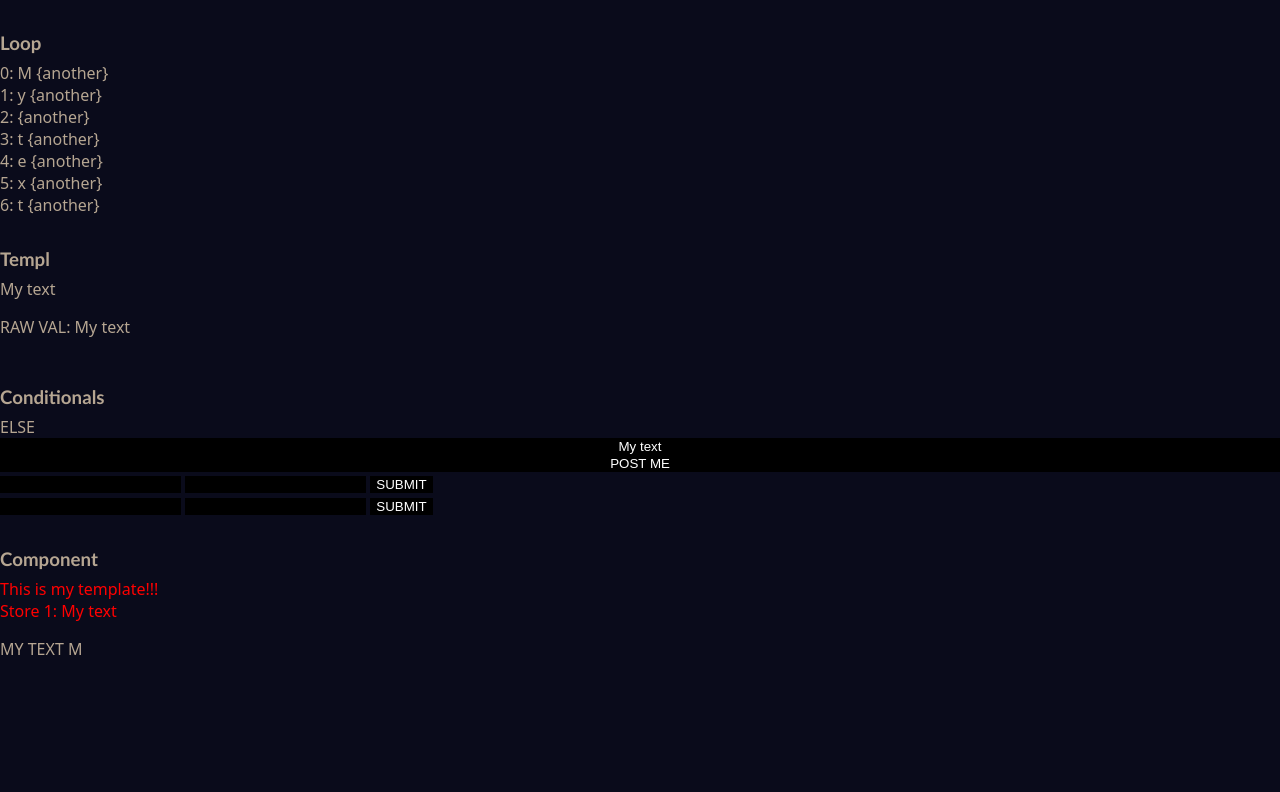
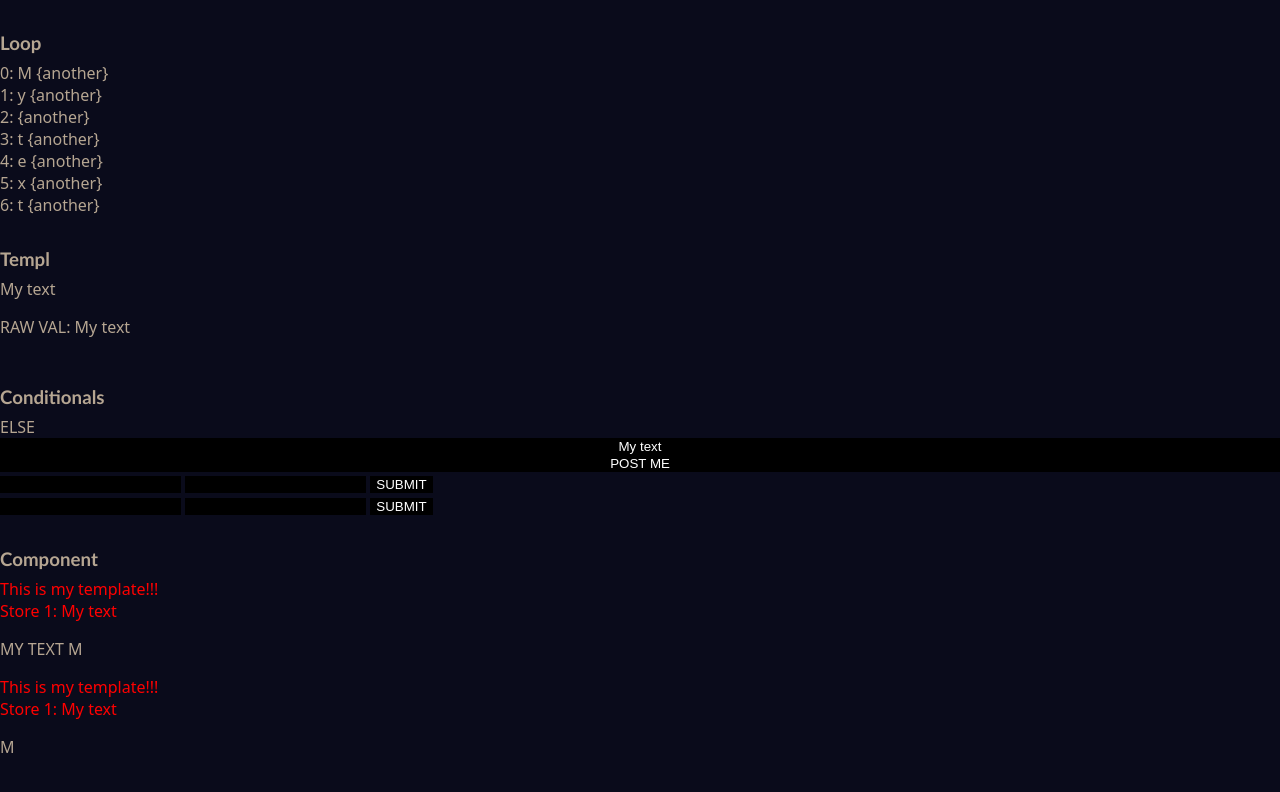
Before and after one commit to jwrunge/manifold, a website with bundled scripts: page tests/interactive.html in a window 1280 px wide. Built offline with nearby package versions, Linux system fonts and the light colour scheme; files whose address does not match are found by name.

Commit message:
Working component subprops!

```diff
--- a/src/component.ts
+++ b/src/component.ts
@@ -7,7 +7,7 @@
 
 export interface ComponentOptions {
   href: string;
-  shadow: "open" | "closed";
+  shadow: "open" | "closed" | false;
   templ: HTMLTemplateElement;
   selector: string;
   onconstruct: () => void;
@@ -23,7 +23,7 @@
     if(MFLD.comp[name]) return;
     MFLD.comp[name] = class extends HTMLElement {
         template: HTMLElement | null = null;
-        context: { key: string, store: Store<any> }[] = [];
+        context: Set<{ key: string, store: string}> = new Set();
         deps: Set<string> = new Set();
 
         onConnect?: Function
@@ -43,23 +43,34 @@
         }
 
         connectedCallback(): void {
-            let shadow = this.attachShadow({ mode: ops?.shadow || "closed" }),
+            let shadow = ops?.shadow != false ? this.attachShadow({ mode: ops?.shadow || "closed" }) : null,
                 template = (this.template as HTMLTemplateElement).content.cloneNode(true);
+
+            // Get previous context
+            let containingComponent = (this.parentNode as HTMLElement)?.closest("._mf-component");
+            console.log("THIS", this, "CONTAINER", containingComponent)
+            if(containingComponent) this.context = (containingComponent as typeof this)?.context || new Map();
+
+            console.log((containingComponent as typeof this)?.context || new Map())
 
             // Internal data
             for(let attr of this.attributes) {
-                if(["id", "class"].includes(attr.name)) continue;
-                let { func, dependencyList } = _parseFunction(attr.value);
+                if(["id", "class", "if", "elseif", "else", "each"].includes(attr.name)) continue;
+                let { func, dependencyList } = _parseFunction(attr.value, [], Array.from(this.context));
                 if(func) {
                     for(let dep of dependencyList || []) this.deps.add(dep);
+                    for(let dep of this.context) this.deps.add(dep.store);
+                    console.log("REGISTERING WITH DEPS", this.deps)
                     let store = _registerInternalStore(this, func, Array.from(this.deps));
-                    this.context.push({ key: attr.name, store });
+                    this.context.add({ key: attr.name, store: store.name });
                 }
             }
 
+            console.log("CONSTRUCTING WITH CONTEXT", this.context)
+
             if(template) {
-                shadow.append(template);
-                for(let child of Array.from(shadow.children)) {
+                shadow?.append(template);
+                for(let child of Array.from(shadow?.children || this.children)) {
                     if(child.nodeName == "SLOT") {
                         for(let slotChild of (child as HTMLSlotElement).assignedNodes()) {
                             _register(slotChild as HTMLElement, { fnCtx: this.context });
--- a/src/fetch.ts
+++ b/src/fetch.ts
@@ -1,7 +1,6 @@
-import { _handlePushState, _parseFunction } from "./util";
+import { _handlePushState, _parseFunction, $st, $fn } from "./util";
 import { _transition } from "./updates";
 import { _store } from "./store";
-import { $fn, $st } from "./common_types";
 import { ExternalOptions, MfldOps } from "./common_types";
 import { RegisteredElement } from "./registered_element";
 
--- a/src/index.ts
+++ b/src/index.ts
@@ -19,4 +19,4 @@
 
 export { onTick } from "./updates";
 export { _setOptions as config } from "./registrar";
-export { $st, $fn } from "./common_types";
+export { $st, $fn } from "./util";
--- /dev/null
+++ b/src/init.ts
@@ -0,0 +1,22 @@
+declare global {
+    interface Window {
+      MFLD: {
+        st: Map<string, Store<any>>;
+        els: Map<HTMLElement, RegisteredElement>;
+        $st: { [key: string]: any }; // Proxy type for dynamic property access
+        $fn: { [key: string]: Function };
+        comp: { [key: string]: CustomElementConstructor };
+        stProx?: typeof stProx;
+      }
+    }
+
+    let MFLD: typeof window.MFLD;
+}
+
+if(!window.MFLD) window.MFLD = {
+    st: new Map(),
+    els: new Map(),
+    $st: stProx(),
+    $fn: {},
+    comp: {},
+};
--- a/src/registered_element.ts
+++ b/src/registered_element.ts
@@ -5,9 +5,9 @@
     _listeners: Map<string, Function> = new Map();
     _stores: Set<Store<any>> = new Set();
     _registered = false;
-    _fnCtx: Set<{ key: string, store: Store<any> }> = new Set();
+    _fnCtx: Set<{ key: string, store: string }> = new Set();
 
-    constructor(el: HTMLElement, fnCtx?: { key: string, store: Store<any> }[]) {
+    constructor(el: HTMLElement, fnCtx?: Set<{ key: string, store: string }>) {
         this._el = el;
         for(let ctx of fnCtx || []) this._fnCtx.add(ctx);
         window.MFLD.els.set(el, this);
--- a/src/registrar.ts
+++ b/src/registrar.ts
@@ -1,6 +1,6 @@
-import { _commaSepRx, _getOpOverrides, _handlePushState, _parseFunction, _registerInternalStore, ATTR_PREFIX } from "./util";
+import { $st, $fn, _commaSepRx, _getOpOverrides, _handlePushState, _parseFunction, _registerInternalStore, ATTR_PREFIX } from "./util";
 import { _handleFetch } from "./fetch";
-import { MfldOps, $fn, $st } from "./common_types";
+import type { MfldOps } from "./common_types";
 import { RegisteredElement } from "./registered_element";
 import { Store } from "./store";
 
@@ -18,7 +18,7 @@
 
 type RegisterOptions = {
     noparent?: boolean;
-    fnCtx?: { key: string, store: Store<any> }[];
+    fnCtx?: Set<{ key: string, store: string }>;
 }
 
 export let _register = (parent?: HTMLElement | null, ops?: RegisterOptions): void => {
@@ -28,14 +28,20 @@
         `[${ATTR_PREFIX}${_modes.join(`],[${ATTR_PREFIX}`)}]`
     );
 
-    for(let el of (ops?.noparent ? [...els] : [parent, ...els])
-        .filter(e=> {
-            if(e === parent) return true;
-            let closestComponent = e.closest("._mf-component");
-            return (!closestComponent || closestComponent === parent);
-        })
-        .map(e=> window.MFLD.els.get(e) || new RegisteredElement(e, ops?.fnCtx))
-    ) {
+    for(let raw_el of ops?.noparent ? [...els] : [parent, ...els]) {
+        // Scope registration to component scope
+        if(raw_el !== parent) {
+            let closestComponent: HTMLElement | null = raw_el.closest("._mf-component");
+            if(closestComponent && closestComponent !== parent) {
+                console.log("SKIPPING REGISTRATION - registered in component", raw_el);
+                continue;
+            }
+        }
+
+        console.log("CONTINUING REGISTRATION", raw_el)
+
+        // Create registered eliment and ensure there is no double-registration
+        let el = window.MFLD.els.get(raw_el) || new RegisteredElement(raw_el, ops?.fnCtx);
         if(el._registered) continue;
         el._registered = true;
 
@@ -66,7 +72,8 @@
                 // el._addFunc(func);
 
                 if(!triggers) {
-                    el.addInternalStore(_registerInternalStore(el._el as HTMLElement, func, dependencyList, undefined, Array.from(el._fnCtx)));
+                    console.log("HANDLING BIND", el._fnCtx)
+                    el.addInternalStore(_registerInternalStore(el._el as HTMLElement, func, dependencyList, undefined));
                     continue;
                 }
 
--- a/src/templ.ts
+++ b/src/templ.ts
@@ -1,9 +1,8 @@
-import { $fn, $st } from "./common_types";
 import { _fetchAndInsert } from "./fetch";
 import { _register } from "./registrar";
 import { Store } from "./store";
 import { _transition } from "./updates";
-import { _parseFunction, _registerInternalStore } from "./util";
+import { _parseFunction, _registerInternalStore, $st, $fn } from "./util";
 
 let _templAttributes = ["if", "elseif", "else", "eval", "each"];
 let _innerHTML: keyof Element = "innerHTML";
@@ -27,7 +26,7 @@
     }
 };
 
-function _handleAttribute(self: MfldTemplElement, mode: string, detail: string | null) {
+export function _handleTemplAttribute(self: MfldTemplElement, mode: string, detail: string | null) {
     let { func, as, dependencyList } = _parseFunction(detail ||""),
         prevConditions: string[] = [],
         isConditional = mode.match(/if|else/),
@@ -128,7 +127,7 @@
                 if(found) console.error(`MFLD: Multiple templ statements '${found}' and '${attr}'; '${found}' ignored`);
                 found = attr;
             }
-            val !== null && _handleAttribute(this, attr, val);
+            val !== null && _handleTemplAttribute(this, attr, val);
         }
     }
 
--- a/src/updates.ts
+++ b/src/updates.ts
@@ -1,4 +1,4 @@
-import { $fn, $st } from "./common_types";
+import { $fn, $st } from "./util";
 import { Store } from "./store";
 
 let workArray: (Function)[] = [];
--- a/src/util.ts
+++ b/src/util.ts
@@ -1,11 +1,37 @@
-import { $fn, $st } from ".";
 import { MfldOps } from "./common_types";
+import { RegisteredElement } from "./registered_element";
 import { _store, Store } from "./store";
+
+declare global {
+    interface Window {
+      MFLD: {
+        st: Map<string, Store<any>>;
+        els: Map<HTMLElement, RegisteredElement>;
+        $st: { [key: string]: any }; // Proxy type for dynamic property access
+        $fn: { [key: string]: Function };
+        comp: { [key: string]: CustomElementConstructor };
+        stProx?: typeof stProx;
+      }
+    }
+
+    let MFLD: typeof window.MFLD;
+}
+
+if(!window.MFLD) window.MFLD = {
+    st: new Map(),
+    els: new Map(),
+    $st: stProx(),
+    $fn: {},
+    comp: {},
+};
+
 export let ATTR_PREFIX = "mf-";
 export let _commaSepRx = /, {0,}/g;
+let { $st, $fn } = window.MFLD;
+export { $st, $fn };
 
 export let _id = ()=> {
-    return `${Date.now()}.${Math.floor(Math.random() * 100_000)}`;
+    return `${Date.now()}_${Math.floor(Math.random() * 100_000)}`;
 }
 
 export let _getOpOverrides = (ops: Partial<MfldOps>, el: HTMLElement)=> {
@@ -34,16 +60,42 @@
     return res;
 }
 
-export let _parseFunction = (condition: string, additionalProps: string[] = [], registerAsStoreLookups: { key: string, store: Store<any> }[] = []): { func?: Function, as?: string[], dependencyList?: string[] }=> {
+export function stProx(map?: {key: string, store: string}[]) {
+    return new Proxy(_store, {
+        get: (store, property: string | symbol) => {
+            if(map) property = map.find(m=> m.key == property)?.store || property;
+            return typeof property === "string" ? store(property)?.value : undefined;
+        },
+        set: (store, property: string | symbol, value) => {
+            if(typeof property === "string") {
+                let propParts = property.split(/[\.\[\]\?]{1,}/g).map(s => parseFloat(s.trim()) || s.trim());
+                if(map) propParts[0] = map.find(m=> m.key == propParts[0])?.store || propParts[0];
+                let S = store(propParts[0] as string),
+                    ret = S.value;
+
+                for(let part of propParts.slice(1) || []) ret = (ret as any)[part];
+                ret = value;
+                S.update(ret);
+            }
+
+            return true;
+        }
+    })
+}
+if(!window.MFLD.stProx) window.MFLD.stProx = stProx;
+
+export let _parseFunction = (condition: string, additionalProps: string[] = [], registerAsStoreLookups: { key: string, store: string }[] = []): { func?: Function, as?: string[], dependencyList?: string[] }=> {
     try {
         let [fnStr, asStr] = condition?.split(/\s{1,}as\s{1,}/) || [condition, "value"],
-            insertLookups = registerAsStoreLookups?.map?.(l=> `let $${l.key}=$st["${l.store.name}"]; console.log($${l.key})`)?.join(";") || "",
+            insertLookups = registerAsStoreLookups ? `let $var = MFLD?.stProx?.(${JSON.stringify(registerAsStoreLookups)});` : "",
             fn = fnStr?.match(/^\s{0,}(function)?\(.{0,}\)(=>)?\s{0,}/) ? `(${fnStr})()` : fnStr,
-            fnText = `console.log(ops);let {$el,$st,$fn,$body${additionalProps?.length ? ","+additionalProps.join(",") : ""}}=ops;${insertLookups};return ${fn}`,    // Take $el as a reference to the element; assign global refs to $fn and $st
+            fnText = `let {$el,$st,$fn,$body${additionalProps?.length ? ","+additionalProps.join(",") : ""}}=ops;${insertLookups};return ${fn}`,    // Take $el as a reference to the element; assign global refs to $fn and $st
             as = asStr?.split?.(_commaSepRx)?.map?.(s=> s.trim()) || ["value"] || [],
-            dependencyList = Array.from(new Set([...fnStr?.matchAll(/\$st\.(\w{1,})/g)].map(m => m[1])));
-
-    console.log("FUNCTION TEXT", insertLookups, fnText)
+            dependencyList = Array.from(new Set([
+                ...[...fnStr?.matchAll(/\$st\.(\w{1,})/g)].map(m => m[1]),
+                ...[...fnStr?.matchAll(/\$var\.(\w{1,})/g)].map(m => registerAsStoreLookups.find(r=> r.key == m[1])?.store || ""),
+            ]));
+    console.log("FUNCTION", fnText)
     if(!fn) return {};
     let func: Function | undefined = new Function("ops", fnText);
         return { func, as, dependencyList };
@@ -68,11 +120,11 @@
     history.pushState(null, "", push);
 }
 
-export function _registerInternalStore(el: HTMLElement, func?: Function, dependencyList?: string[], sub?: (val: any)=> void, additionalProps?: { key: string, store: Store<any> }[]) {
+export function _registerInternalStore(el: HTMLElement, func?: Function, dependencyList?: string[], sub?: (val: any)=> void) {
     let ops = { $el: el, $st, $fn } as any;
     let S = _store(_id(), {
         updater: () => func?.(ops),
-        dependencyList: [...dependencyList || [], ...(additionalProps || []).map(p=> p.store.name)],
+        dependencyList: dependencyList,
         internal: true,
     });
 
--- a/tests/interactive.html
+++ b/tests/interactive.html
@@ -70,8 +70,29 @@
   </form>
 
   <h3>Component</h3>
+  <!-- Component template -->
+  <template id="new-component">
+    <div>This is my template!!!</div>
+    <mf-templ eval="$st.store1 as s">
+        <div>Store 1: {$s}</div>
+    </mf-templ>
+    <slot></slot>
+
+    <style>
+        div {
+            color: red;
+        }
+    </style>
+  </template>
+
   <new-component test="$st.store1[0]" test2="$st.store1.toUpperCase()">
-    <p mf-bind="()=> { console.log('ops:', ops); console.log('RUNNING TEST 2:', $st, $el, $test2, $st.store1); return $el.innerText = $test2 + ' ' + $test}" id="TEST2"></p>
+    <p mf-bind="$el.innerText = $var.test2 + ' ' + $var.test" id="TEST2"></p>
+    <!-- <mf-templ each="$test2 as val">
+      <div>{$val}</div>
+    </mf-templ> -->
+    <new-component third="()=> { console.log('RUNNING THIRD', $var, $var.test2); return $var.test }">
+        <p mf-bind="$el.innerText = $var.third ;; $el.dataset.test = $var.test"></p>
+    </new-component>
   </new-component>
 
   <script src="./tests/interactive.js" type="module"></script>
--- a/tests/interactive.js
+++ b/tests/interactive.js
@@ -6,7 +6,8 @@
 // });
 
 store.make("store1", "My text");
-component.register("new-component", "/tests/mycomponent.html");
+// component.register("new-component", "/tests/mycomponent.html");
+component.make("new-component");
 
 // function sendAlert(val) {
 //     alert("VALUE IS " + val)
```
Also changed, not shown: src/common_types.ts (+0 -42 lines), dist/dev.manifold.d.ts, dist/dev.manifold.js, dist/manifold.d.ts, dist/manifold.js, 1 other file.
